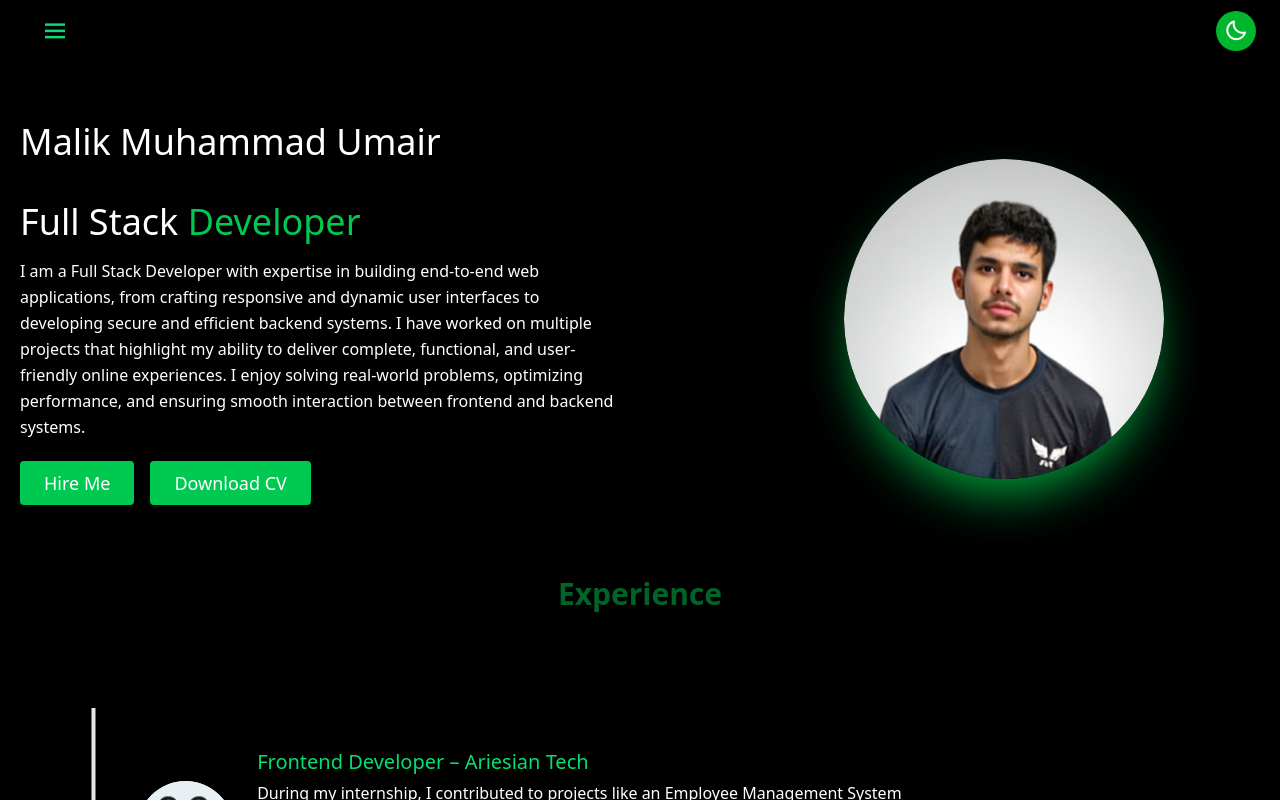
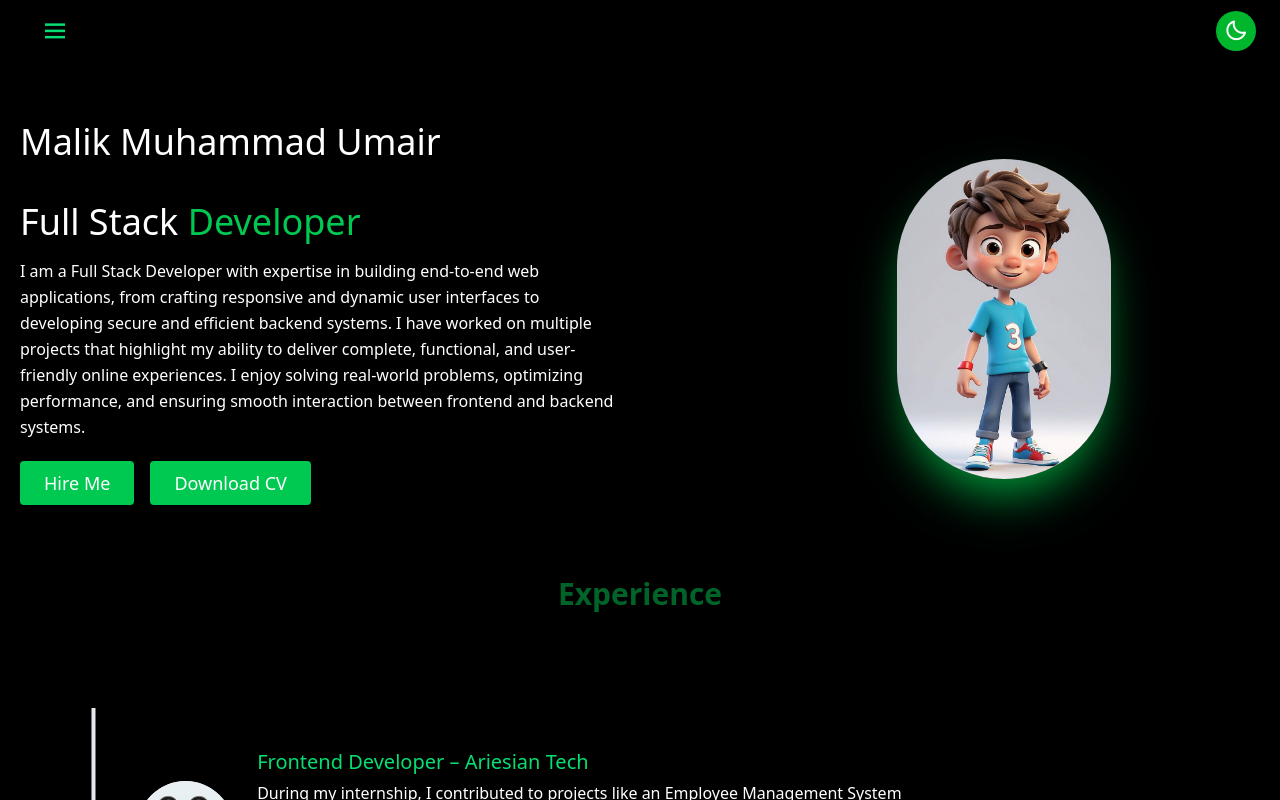
Before and after one commit to Malik-Muhammad-Umair/MyPortfolio, an Angular app: page /#/ in a window 1280 px wide. Shown: the top 800 px of the page. Built offline with nearby package versions, Linux system fonts and the light colour scheme.

Commit message:
Update about.component.html

```diff
--- a/src/app/MyComponents/about/about.component.html
+++ b/src/app/MyComponents/about/about.component.html
@@ -16,7 +16,7 @@ I enjoy solving real-world problems, optimizing performance, and ensuring smooth
       </div>
     </div>
     <div class="lg:max-w-lg lg:w-full md:w-1/2 w-5/5 flex  justify-center ">
-      <img class="   object-cover object-center rounded-full h-80 shadow-2xl shadow-green-600" alt="hero" src="umair.png">
+      <img class="   object-cover object-center rounded-full h-80 shadow-2xl shadow-green-600" alt="hero" src="fun-3d-cartoon-teenage-boy_1029473-474499.jpg">
     </div>
   </div>
 </section>
```
